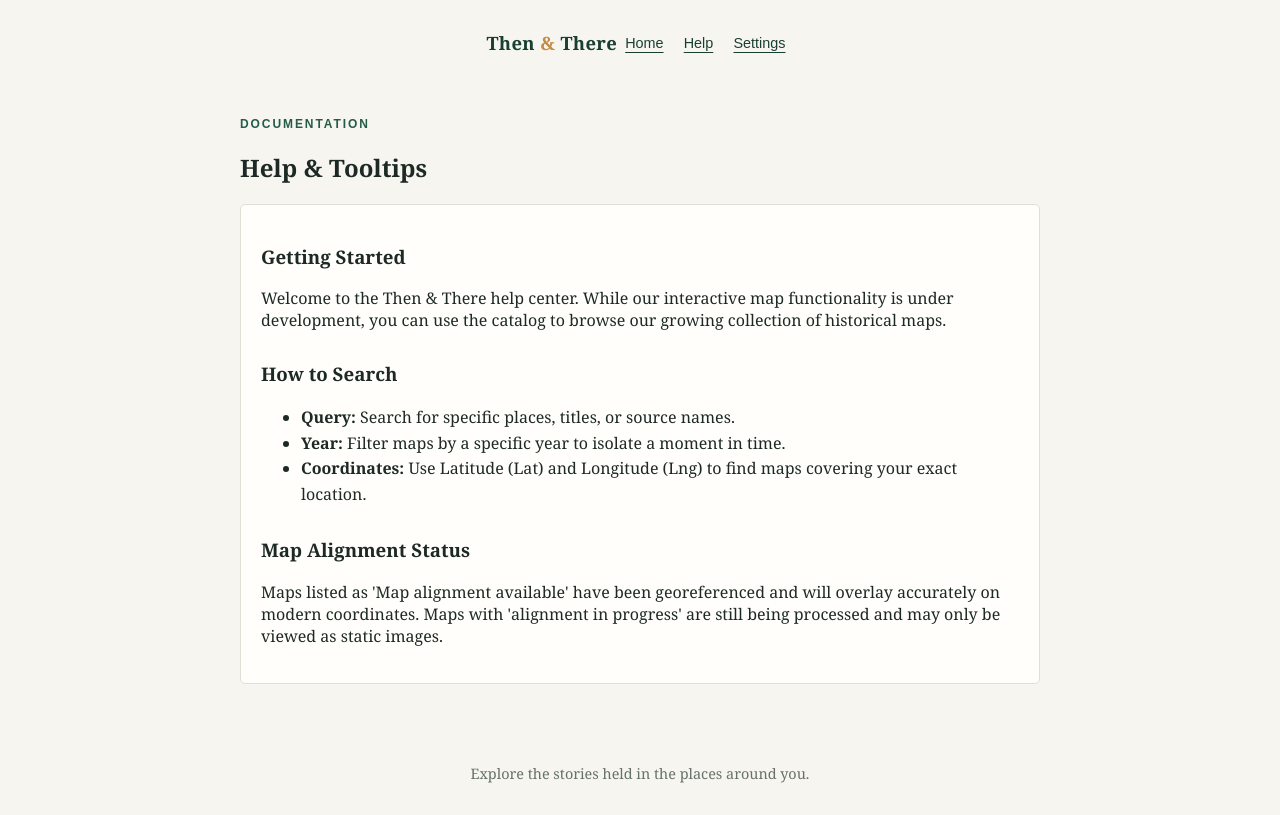
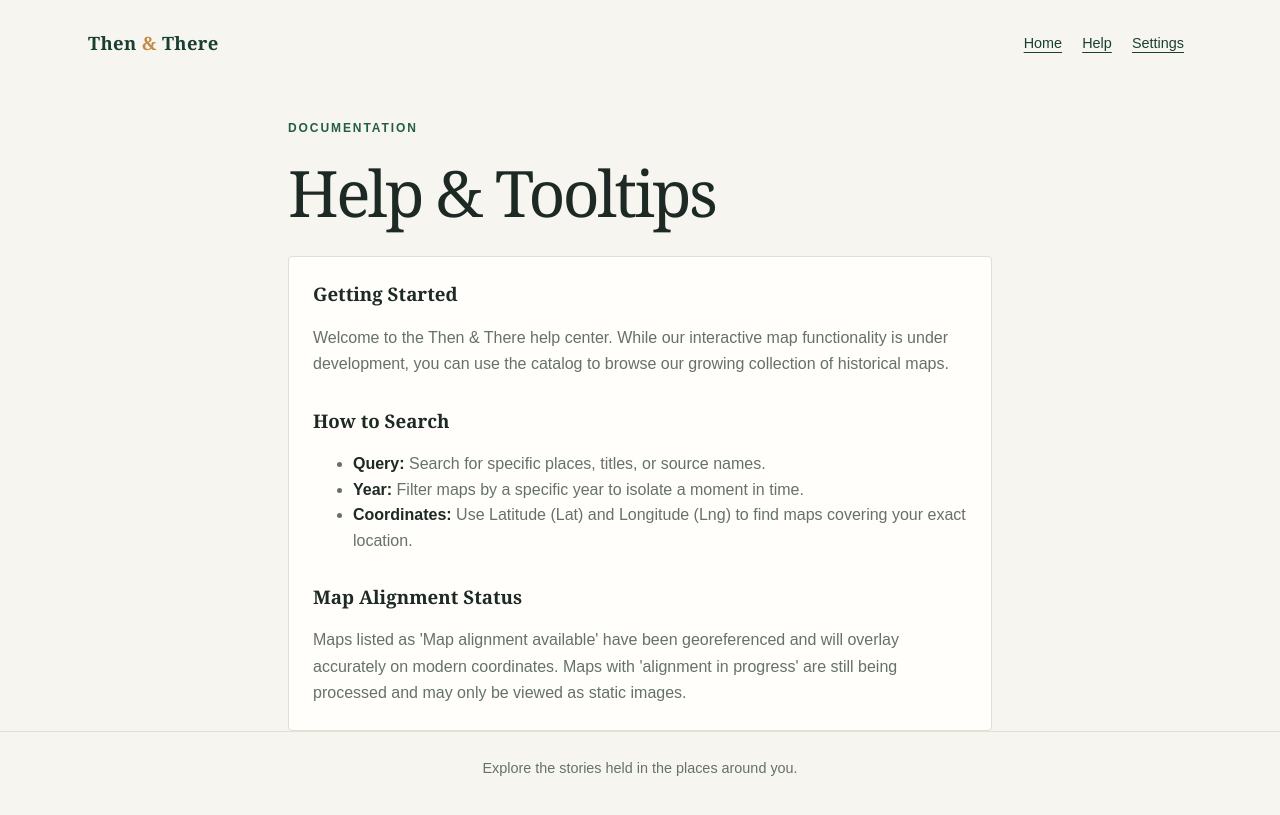
Before and after one commit to CS-347-F26/team-6-final-project, a Django app: page /catalog/help/ in a window 1280 px wide. After the commit the page ends 776 px from the top, so only its background shows below. Run offline with Django 5.2, Linux system fonts and the light colour scheme.

Commit message:
fixed footer styling issue for settings and help pages

```diff
--- a/catalog/static/catalog/css/base.css
+++ b/catalog/static/catalog/css/base.css
@@ -10,7 +10,7 @@
     --gold: #c38b43;
 }
 
-- { box-sizing: border-box; }
+*, *::before, *::after { box-sizing: border-box; }
 
 body {
     margin: 0;
@@ -24,6 +24,7 @@ body {
 
 main {
     flex-grow: 1;
+    width: 100%;
 }
 
 a { color: inherit; }
@@ -43,6 +44,7 @@ select:focus-visible {
     margin: 0 auto;
     max-width: 1160px;
     padding: 22px 28px;
+    width: 100%;
 }
 
 .brand {
@@ -69,10 +71,14 @@ select:focus-visible {
 
 /* Footer */
 .site-footer {
+    border-top: 1px solid var(--line);
+    color: var(--muted);
+    font-family: Arial, sans-serif;
+    font-size: 0.9rem;
+    margin-top: auto;
+    padding: 1.75rem 1rem;
     text-align: center;
-    padding: 3rem 1rem 2rem 1rem;
-    color: var(--muted);
-    font-size: 0.9rem;
+    width: 100%;
 }
 
 /* Shared components */
--- a/catalog/static/catalog/css/settings.css
+++ b/catalog/static/catalog/css/settings.css
@@ -1,5 +1,5 @@
 .settings {
-    margin: 36px auto 80px;
+    margin: 36px auto 0;
     max-width: 760px;
     padding: 0 28px;
 }
--- a/catalog/templates/base_generic.html
+++ b/catalog/templates/base_generic.html
@@ -10,7 +10,7 @@
 
     <!-- Base CSS used globally -->
     <link rel="stylesheet" href="{% static 'catalog/css/base.css' %}">
-    <!-- Placeholder for page-specific CSS -->
+    <link rel="stylesheet" href="{% static 'catalog/css/base.css' %}?v=2">
     {% block extra_css %}{% endblock %}
 </head>
 <body>
--- a/catalog/templates/catalog/help.html
+++ b/catalog/templates/catalog/help.html
@@ -4,23 +4,23 @@
 {% block title %}{% trans "Help & Tooltips | Then & There" %}{% endblock %}
 
 {% block content %}
-<section class="intro" style="padding: 2rem; max-width: 800px; margin: 0 auto;">
+<section class="intro" style="margin: 36px auto 0; max-width: 760px; padding: 0 28px;">
     <p class="eyebrow">{% trans "Documentation" %}</p>
-    <h2>{% trans "Help & Tooltips" %}</h2>
+    <h1 style="font-size: clamp(2.2rem, 6vw, 4rem); font-weight: 400; letter-spacing: -.04em; margin: 0 0 18px;">{% trans "Help & Tooltips" %}</h1>
 
-    <div style="background: var(--white, #fff); padding: 20px; border-radius: 5px; border: 1px solid var(--line, #ccc); margin-top: 20px;">
-        <h3>{% trans "Getting Started" %}</h3>
-        <p>{% trans "Welcome to the Then & There help center. While our interactive map functionality is under development, you can use the catalog to browse our growing collection of historical maps." %}</p>
+    <div style="background: var(--white, #fff); padding: 24px; border-radius: 4px; border: 1px solid var(--line, #ccc); margin-top: 20px;">
+        <h3 style="margin-top: 0;">{% trans "Getting Started" %}</h3>
+        <p style="color: var(--muted); font-family: Arial, sans-serif; line-height: 1.65;">{% trans "Welcome to the Then & There help center. While our interactive map functionality is under development, you can use the catalog to browse our growing collection of historical maps." %}</p>
 
         <h3 style="margin-top: 30px;">{% trans "How to Search" %}</h3>
-        <ul style="margin-top: 10px; line-height: 1.6;">
-            <li><strong>{% trans "Query:" %}</strong> {% trans "Search for specific places, titles, or source names." %}</li>
-            <li><strong>{% trans "Year:" %}</strong> {% trans "Filter maps by a specific year to isolate a moment in time." %}</li>
-            <li><strong>{% trans "Coordinates:" %}</strong> {% trans "Use Latitude (Lat) and Longitude (Lng) to find maps covering your exact location." %}</li>
+        <ul style="margin-top: 10px; line-height: 1.6; color: var(--muted); font-family: Arial, sans-serif;">
+            <li><strong style="color: var(--ink);">{% trans "Query:" %}</strong> {% trans "Search for specific places, titles, or source names." %}</li>
+            <li><strong style="color: var(--ink);">{% trans "Year:" %}</strong> {% trans "Filter maps by a specific year to isolate a moment in time." %}</li>
+            <li><strong style="color: var(--ink);">{% trans "Coordinates:" %}</strong> {% trans "Use Latitude (Lat) and Longitude (Lng) to find maps covering your exact location." %}</li>
         </ul>
 
         <h3 style="margin-top: 30px;">{% trans "Map Alignment Status" %}</h3>
-        <p>{% trans "Maps listed as 'Map alignment available' have been georeferenced and will overlay accurately on modern coordinates. Maps with 'alignment in progress' are still being processed and may only be viewed as static images." %}</p>
+        <p style="color: var(--muted); font-family: Arial, sans-serif; line-height: 1.65; margin-bottom: 0;">{% trans "Maps listed as 'Map alignment available' have been georeferenced and will overlay accurately on modern coordinates. Maps with 'alignment in progress' are still being processed and may only be viewed as static images." %}</p>
     </div>
 </section>
 {% endblock content %}
```
